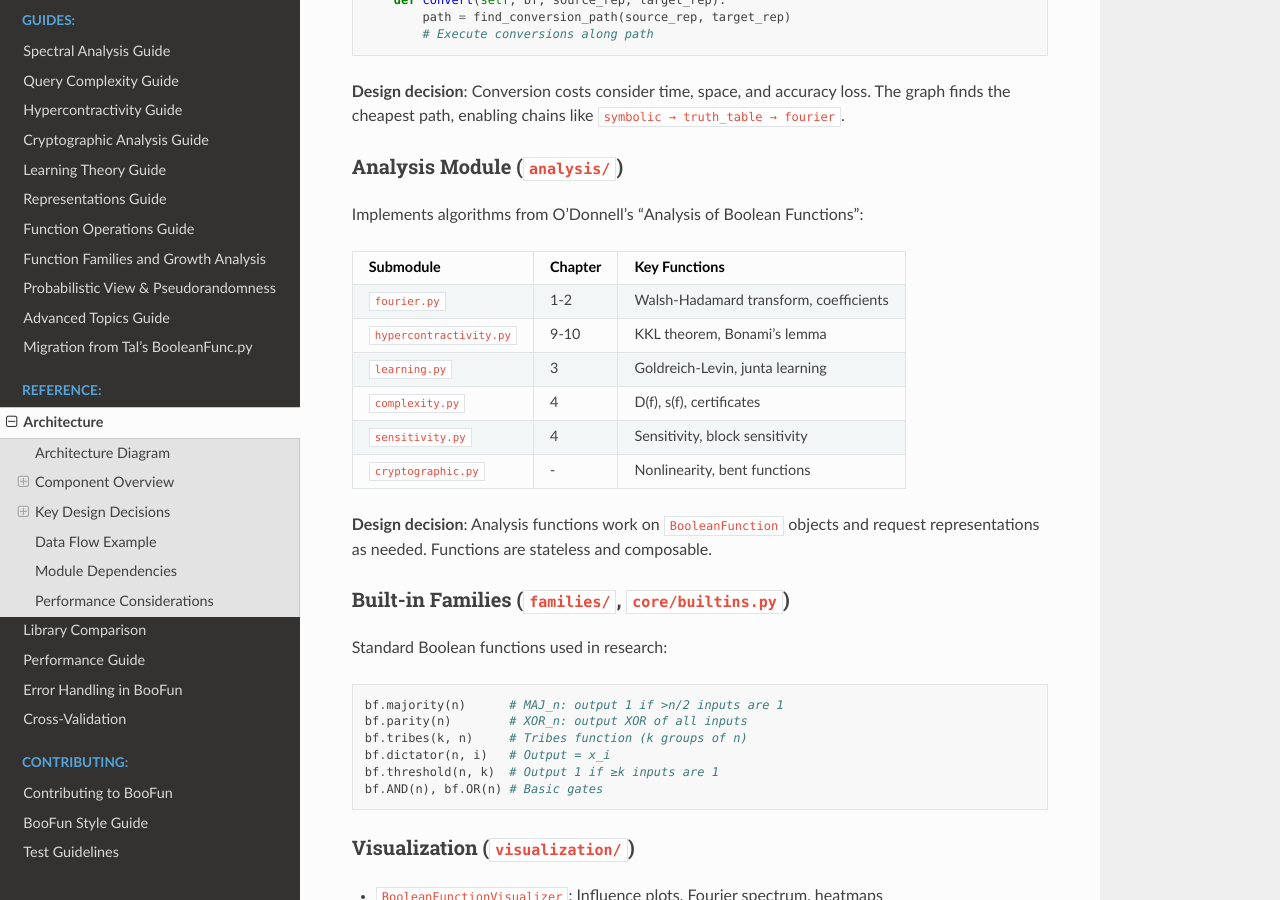
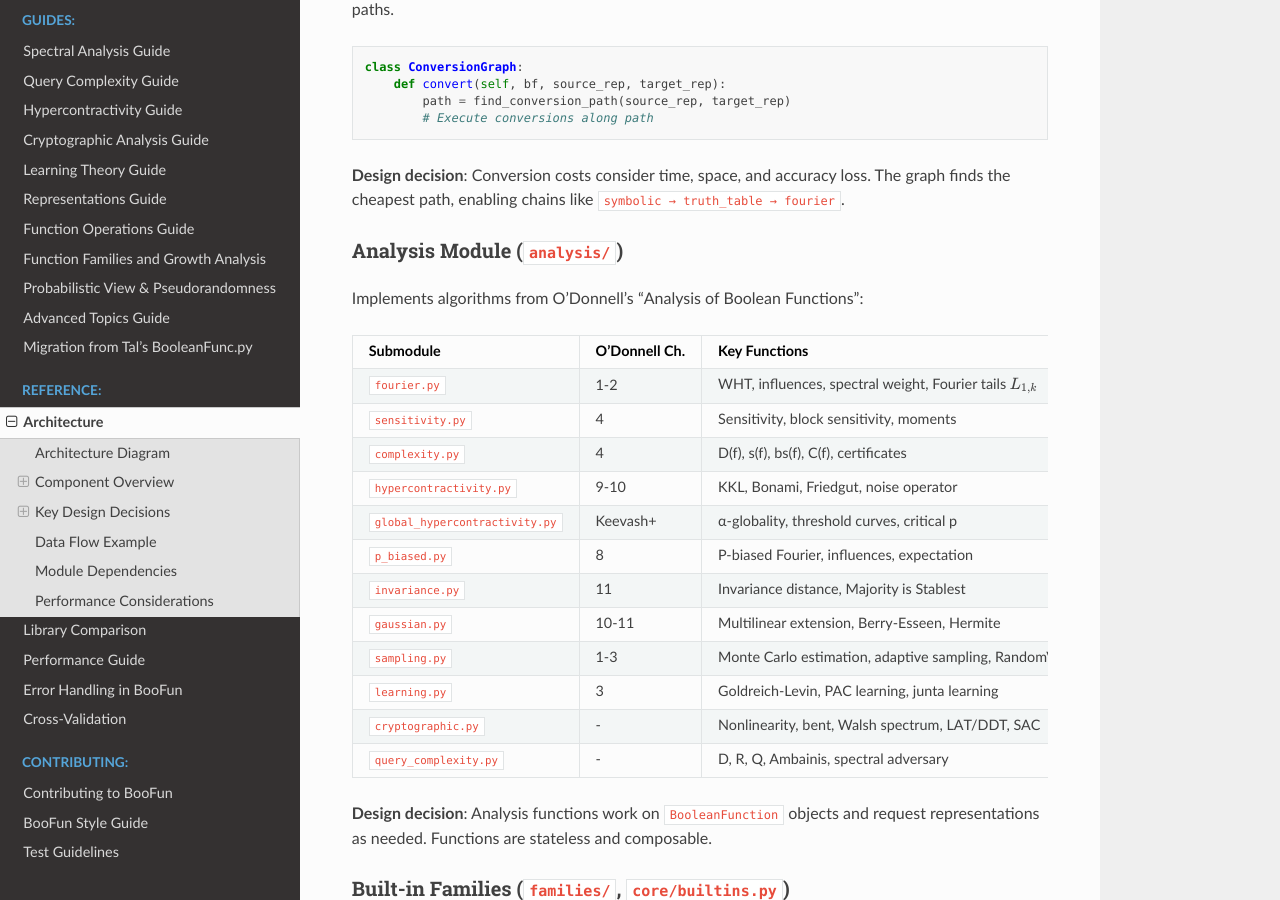
Before and after one commit to GabbyTab/boofun, a Sphinx documentation site: the page built from docs/architecture.md, in a window 1280 px wide and 900 px high, scrolled down 2996 px. Built offline with Sphinx 7.4.7 and the Read the Docs theme 3.1.0, drawn with Linux system fonts in a browser that asks for light colours; some of the changed text lies outside the part shown.

Commit message:
docs: update architecture diagram and component descriptions
Mermaid diagram now includes:
- Measure class alongside Space
- P-biased analysis, invariance principle, Gaussian analysis modules
- Sampling/estimation module
- f2_polynomial in families
- is_global, __eq__/__hash__ on BooleanFunction
- GrowthVisualizer in visualization

Analysis module table expanded from 6 to 12 entries covering all
major submodules with O'Donnell chapter references.

````diff
--- a/docs/architecture.md
+++ b/docs/architecture.md
@@ -13,14 +13,14 @@
 flowchart TB
     subgraph API["Public API"]
         create["bf.create()"]
-        builtins["bf.majority()<br/>bf.parity()<br/>bf.tribes()"]
+        builtins["bf.majority()<br/>bf.parity()<br/>bf.tribes()<br/>bf.f2_polynomial()"]
         io["bf.load()<br/>bf.save()"]
     end
 
     subgraph Core["Core Module"]
-        BF["BooleanFunction"]
+        BF["BooleanFunction<br/>• fourier(), influences()<br/>• is_global(α)<br/>• __eq__, __hash__"]
         Factory["BooleanFunctionFactory"]
-        Space["Space (enum)"]
+        Space["Space + Measure"]
         ErrorModel["ErrorModel"]
     end
 
@@ -45,13 +45,16 @@
         PathFind["Dijkstra Pathfinding"]
     end
 
-    subgraph Analysis["Analysis Module"]
-        Spectral["SpectralAnalyzer<br/>• fourier()<br/>• influences()<br/>• noise_stability()"]
-        PropTest["PropertyTester<br/>• BLR linearity<br/>• monotonicity<br/>• junta"]
-        Complexity["Complexity<br/>• D(f), s(f)<br/>• certificates<br/>• block sensitivity"]
-        Learning["Learning<br/>• Goldreich-Levin<br/>• PAC learning<br/>• junta learning"]
-        Hyper["Hypercontractivity<br/>• KKL theorem<br/>• Bonami's lemma"]
-        Crypto["Cryptographic<br/>• nonlinearity<br/>• LAT/DDT"]
+    subgraph Analysis["Analysis Module (28 modules)"]
+        Spectral["SpectralAnalyzer<br/>• fourier(), influences()<br/>• noise_stability()"]
+        PropTest["PropertyTester<br/>• BLR linearity<br/>• monotonicity, junta"]
+        Complexity["Complexity<br/>• D(f), s(f), bs(f)<br/>• certificates, Ambainis"]
+        PBiased["P-Biased Analysis<br/>• p_biased_expectation<br/>• threshold_curve<br/>• Fourier tails L_{1,k}"]
+        Hyper["Hypercontractivity<br/>• KKL, Bonami, Friedgut<br/>• Global (Keevash et al.)"]
+        Invariance["Invariance Principle<br/>• Gaussian analysis<br/>• Berry-Esseen<br/>• Majority is Stablest"]
+        Crypto["Cryptographic<br/>• nonlinearity, bent<br/>• LAT/DDT, SAC"]
+        Learning["Learning<br/>• Goldreich-Levin<br/>• PAC, junta learning"]
+        Sampling["Sampling<br/>• Monte Carlo estimation<br/>• Adaptive sampling<br/>• RandomVariableView"]
     end
 
     subgraph Families["Built-in Families"]
@@ -96,16 +99,18 @@
     BF --> Spectral
     BF --> PropTest
     BF --> Complexity
+    BF --> PBiased
+    BF --> Hyper
+    BF --> Invariance
+    BF --> Crypto
     BF --> Learning
-    BF --> Hyper
-    BF --> Crypto
+    BF --> Sampling
 
     Families --> Factory
 
     BF --> Plotter
-    Complexity --> DecTree
+    BF --> Growth
 
-    Analysis --> Sampling
     Analysis --> Math
     Core --> Exceptions
 ```
@@ -157,15 +162,20 @@
 - Delegates to appropriate `from_*` methods
 - Validates inputs and sets `n_vars`
 
-#### Space (`spaces.py`)
+#### Space and Measure (`spaces.py`)
 
-Defines the mathematical domain/codomain:
+Defines the mathematical domain/codomain and probability measures:
 
 ```python
 class Space(Enum):
     BOOLEAN_CUBE = "boolean_cube"      # {0,1}^n → {0,1}
     PLUS_MINUS_CUBE = "plus_minus_cube" # {-1,+1}^n → {-1,+1}
     REAL = "real"                       # For Fourier coefficients
+
+class Measure:
+    """Probability measure on the hypercube."""
+    uniform = Measure.uniform()         # p = 0.5
+    biased = Measure.p_biased(p=0.3)    # μ_p with p = 0.3
 ```
 
 ### Representations (`core/representations/`)
@@ -216,14 +226,20 @@
 
 Implements algorithms from O'Donnell's "Analysis of Boolean Functions":
 
-| Submodule | Chapter | Key Functions |
+| Submodule | O'Donnell Ch. | Key Functions |
 |-----------|---------|--------------|
-| `fourier.py` | 1-2 | Walsh-Hadamard transform, coefficients |
-| `hypercontractivity.py` | 9-10 | KKL theorem, Bonami's lemma |
-| `learning.py` | 3 | Goldreich-Levin, junta learning |
-| `complexity.py` | 4 | D(f), s(f), certificates |
-| `sensitivity.py` | 4 | Sensitivity, block sensitivity |
-| `cryptographic.py` | - | Nonlinearity, bent functions |
+| `fourier.py` | 1-2 | WHT, influences, spectral weight, Fourier tails $L_{1,k}$ |
+| `sensitivity.py` | 4 | Sensitivity, block sensitivity, moments |
+| `complexity.py` | 4 | D(f), s(f), bs(f), C(f), certificates |
+| `hypercontractivity.py` | 9-10 | KKL, Bonami, Friedgut, noise operator |
+| `global_hypercontractivity.py` | Keevash+ | α-globality, threshold curves, critical p |
+| `p_biased.py` | 8 | P-biased Fourier, influences, expectation |
+| `invariance.py` | 11 | Invariance distance, Majority is Stablest |
+| `gaussian.py` | 10-11 | Multilinear extension, Berry-Esseen, Hermite |
+| `sampling.py` | 1-3 | Monte Carlo estimation, adaptive sampling, RandomVariableView |
+| `learning.py` | 3 | Goldreich-Levin, PAC learning, junta learning |
+| `cryptographic.py` | - | Nonlinearity, bent, Walsh spectrum, LAT/DDT, SAC |
+| `query_complexity.py` | - | D, R, Q, Ambainis, spectral adversary |
 
 **Design decision**: Analysis functions work on `BooleanFunction` objects and request representations as needed. Functions are stateless and composable.
 
````
Also changed, not shown: other parts of docs/architecture.md (+3 -3 lines).
